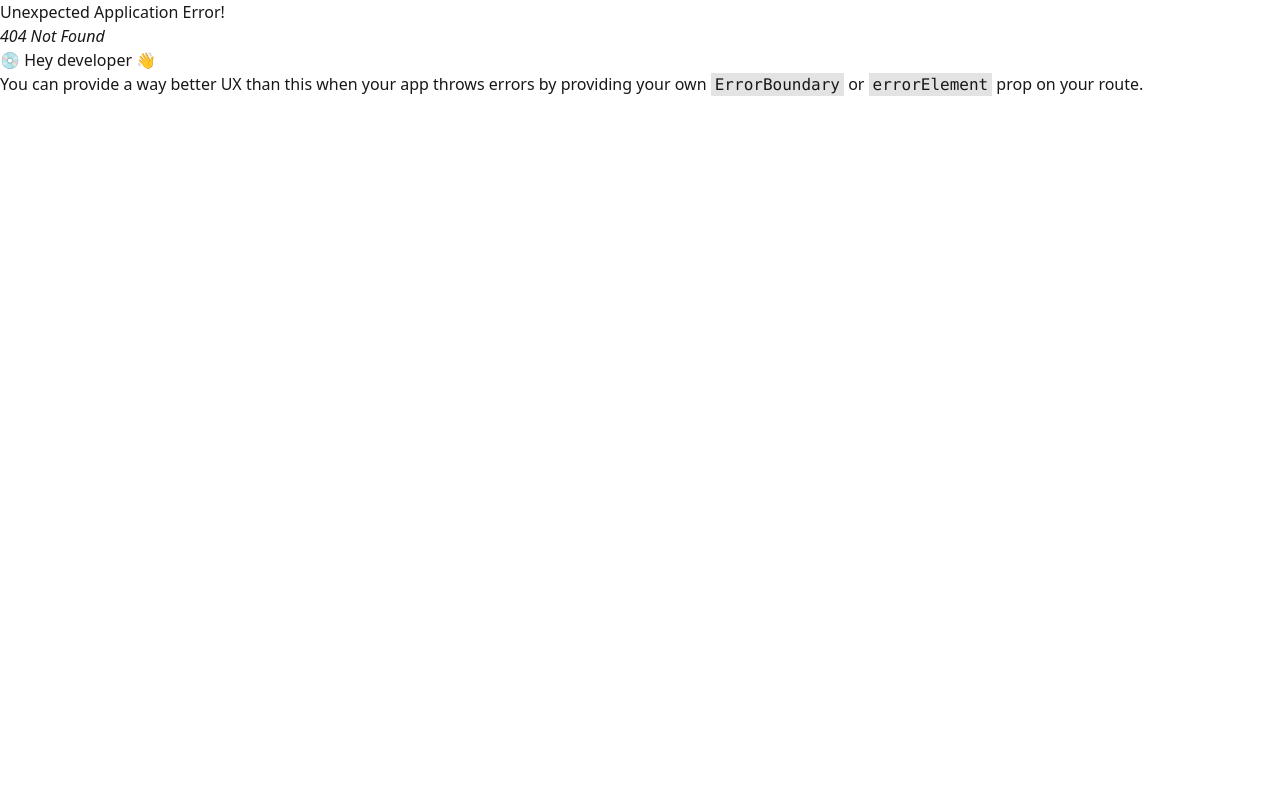
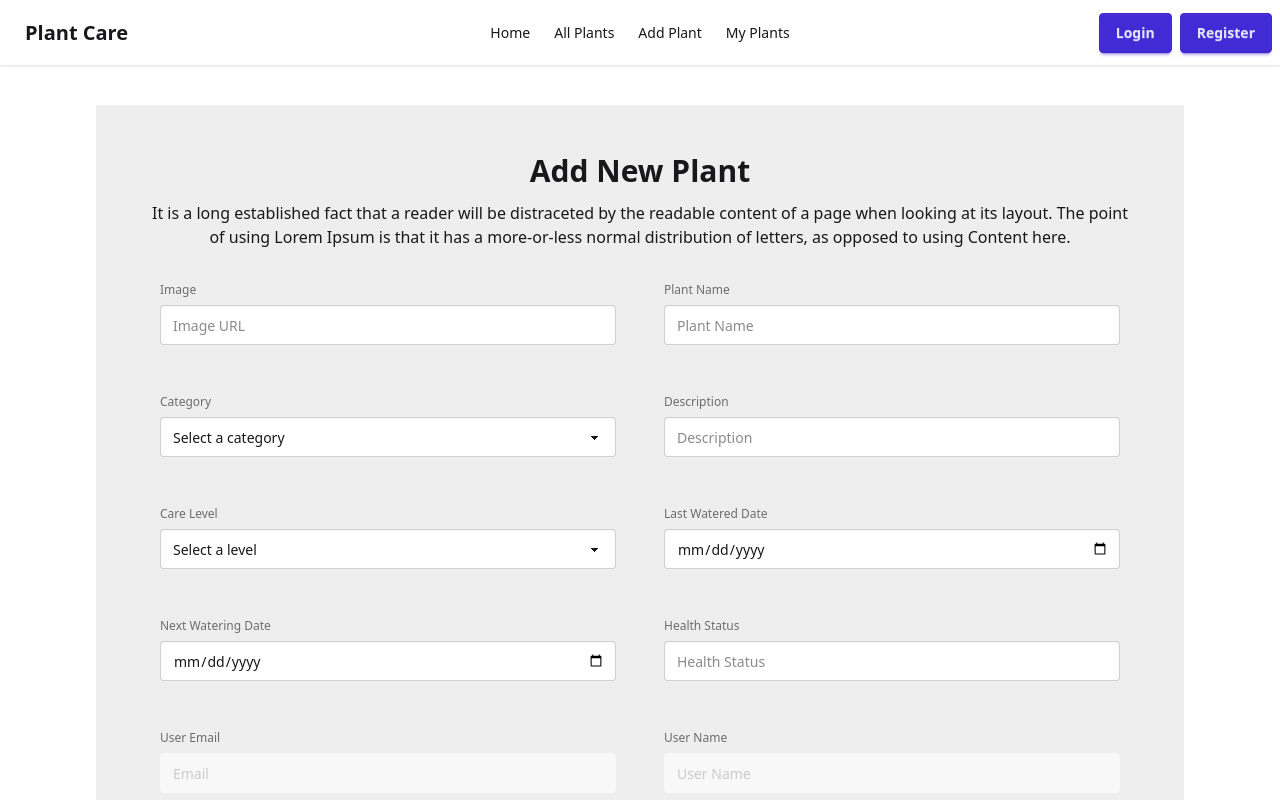
Before and after one commit to amirsayeed/Plant-Care-Client, a React (Vite) app: page /addPlant in a window 1280 px wide. Before the commit this address had no page. Shown: the top 800 px of the page. Built offline with nearby package versions, Linux system fonts and the light colour scheme.

Commit message:
add new plant functionality implemented

```diff
--- a/src/components/Navbar/Navbar.jsx
+++ b/src/components/Navbar/Navbar.jsx
@@ -5,7 +5,7 @@ const Navbar = () => {
     const links = <>
                     <li><Link to='/'>Home</Link></li>
                     <li><Link to=''>All Plants</Link></li>
-                    <li><Link to=''>Add Plant</Link></li>
+                    <li><Link to='/addPlant'>Add Plant</Link></li>
                     <li><Link to=''>My Plants</Link></li>
                   </>
     return (
--- /dev/null
+++ b/src/pages/AddPlant/AddPlant.jsx
@@ -0,0 +1,95 @@
+import React from 'react';
+
+const AddPlant = () => {
+
+    const handleAddPlant = e =>{
+        e.preventDefault();
+        const form = e.target;
+        const formData = new FormData(form);
+        const plantData = Object.fromEntries(formData.entries());
+        console.log(plantData);
+
+        fetch('http://localhost:5000/plants',{
+            method: "POST",
+            headers: {
+                'content-type': 'application/json'
+            },
+            body: JSON.stringify(plantData)
+        })
+        .then(res=>res.json())
+        .then(data=>{
+            console.log('after adding',data)
+        })
+    }
+
+    return (
+        <div>
+            <div className='px-12 md:px-24 py-10'>
+                <div className='p-12 space-y-3 text-center bg-base-300'>
+                    <h3 className="text-3xl font-semibold">Add New Plant</h3>
+                    <p>It is a long established fact that a reader will be distraceted by the readable content of a page when looking at its layout. The point of using Lorem Ipsum is that it has a more-or-less normal distribution of letters, as opposed to using Content here.</p>
+
+                    <form onSubmit={handleAddPlant} className='fieldset'>
+                        <div className='grid grid-cols-1 md:grid-cols-2 gap-4'>
+                            <fieldset className='fieldset rounded-box p-4'>
+                                <label className="label">Image</label>
+                                <input type="text" name='image' className="input w-full" placeholder="Image URL" />
+                            </fieldset>
+                            <fieldset className='fieldset rounded-box p-4'>
+                                <label className="label">Plant Name</label>
+                                <input type="text" name='name' className="input w-full" placeholder="Plant Name" />
+                            </fieldset>
+                            <fieldset className='fieldset rounded-box p-4'>
+                                <label className="label">Category</label>
+                                <select defaultValue="Select a category" name='category' className="select w-full">
+                                    <option disabled={true}>Select a category</option>
+                                    <option>Succulent</option>
+                                    <option>Fern</option>
+                                    <option>Flowering</option>
+                                </select>
+                            </fieldset>
+                            <fieldset className='fieldset rounded-box p-4'>
+                                <label className="label">Description</label>
+                                <input type="text" name='description' className="input w-full" placeholder="Description" />
+                            </fieldset>
+                            <fieldset className='fieldset rounded-box p-4'>
+                                <label className="label">Care Level</label>
+                                <select defaultValue="Select a level" name='care' className="select w-full">
+                                    <option disabled={true}>Select a level</option>
+                                    <option>Easy</option>
+                                    <option>Moderate</option>
+                                    <option>Difficult</option>
+                                </select>
+                            </fieldset>
+                            <fieldset className='fieldset rounded-box p-4'>
+                                <label className="label">Last Watered Date</label>
+                                <input type="date" name='last' className="input w-full" placeholder="Last Watered Date" />
+                            </fieldset>
+                            <fieldset className='fieldset rounded-box p-4'>
+                                <label className="label">Next Watering Date</label>
+                                <input type="date" name='next' className="input w-full" placeholder="Next Watering Date" />
+                            </fieldset>
+                            <fieldset className='fieldset rounded-box p-4'>
+                                <label className="label">Health Status</label>
+                                <input type="text" name='status' className="input w-full" placeholder="Health Status" />
+                            </fieldset>
+                            <fieldset className='fieldset rounded-box p-4'>
+                                <label className="label">User Email</label>
+                                <input type="email" name='email' className="input w-full" placeholder="Email" disabled />
+                            </fieldset>
+                            <fieldset className='fieldset rounded-box p-4'>
+                                <label className="label">User Name</label>
+                                <input type="text" name='uname' className="input w-full" placeholder="User Name" disabled/>
+                            </fieldset>
+                        </div>
+                        <div className='p-4'>
+                            <input type='submit' className='btn w-full bg-[#D2B48C]' value='Add Plant'/>
+                        </div>
+                    </form>
+                </div>
+            </div>
+        </div>
+    );
+};
+
+export default AddPlant;
--- a/src/routes/Routes.jsx
+++ b/src/routes/Routes.jsx
@@ -3,6 +3,7 @@ import {
 } from "react-router";
 import Root from "../layouts/Root";
 import Home from "../pages/Home/Home";
+import AddPlant from "../pages/AddPlant/AddPlant";
 
 export const router = createBrowserRouter([
   {
@@ -12,6 +13,10 @@ export const router = createBrowserRouter([
         {
             index: true,
             Component: Home
+        },
+        {
+            path: 'addPlant',
+            Component: AddPlant
         }
     ]
   },
```
